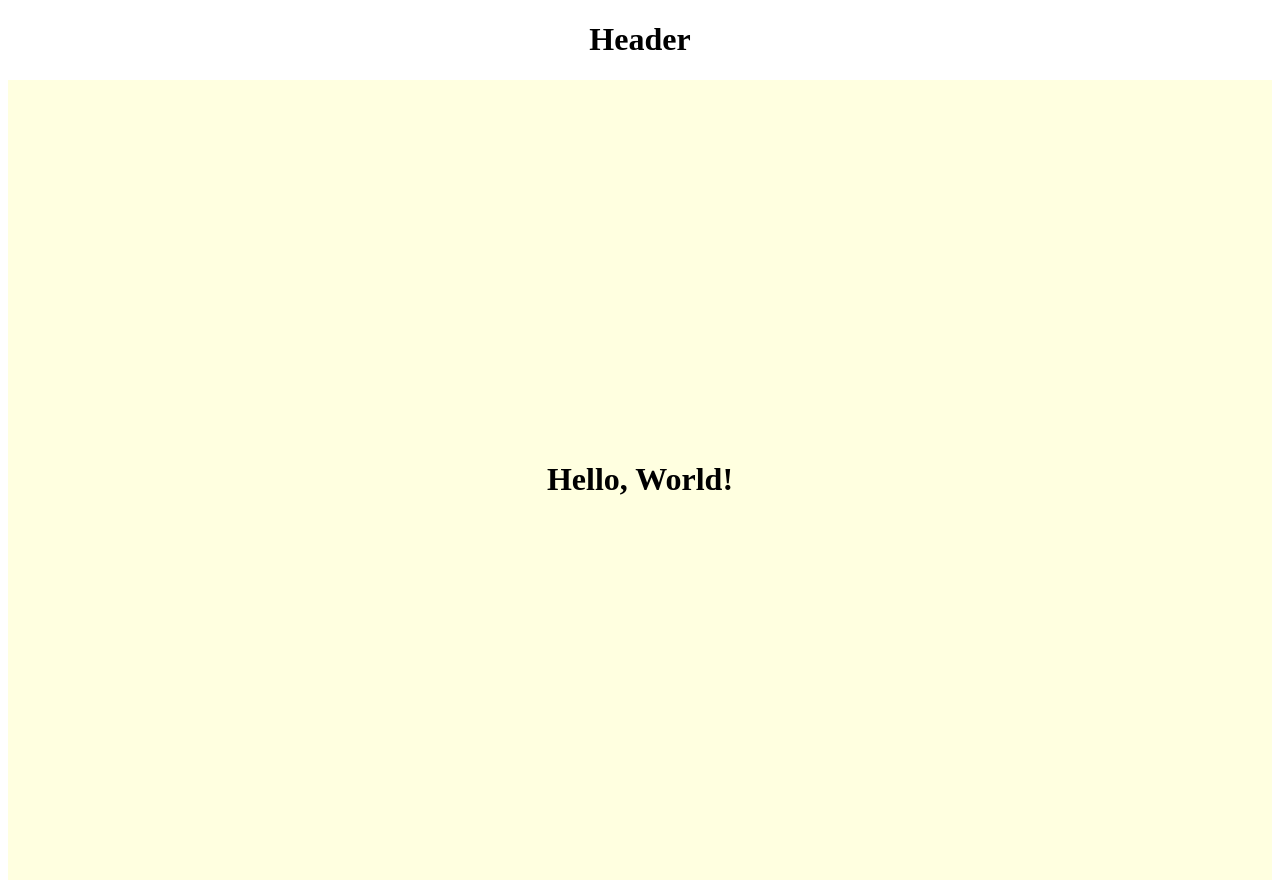
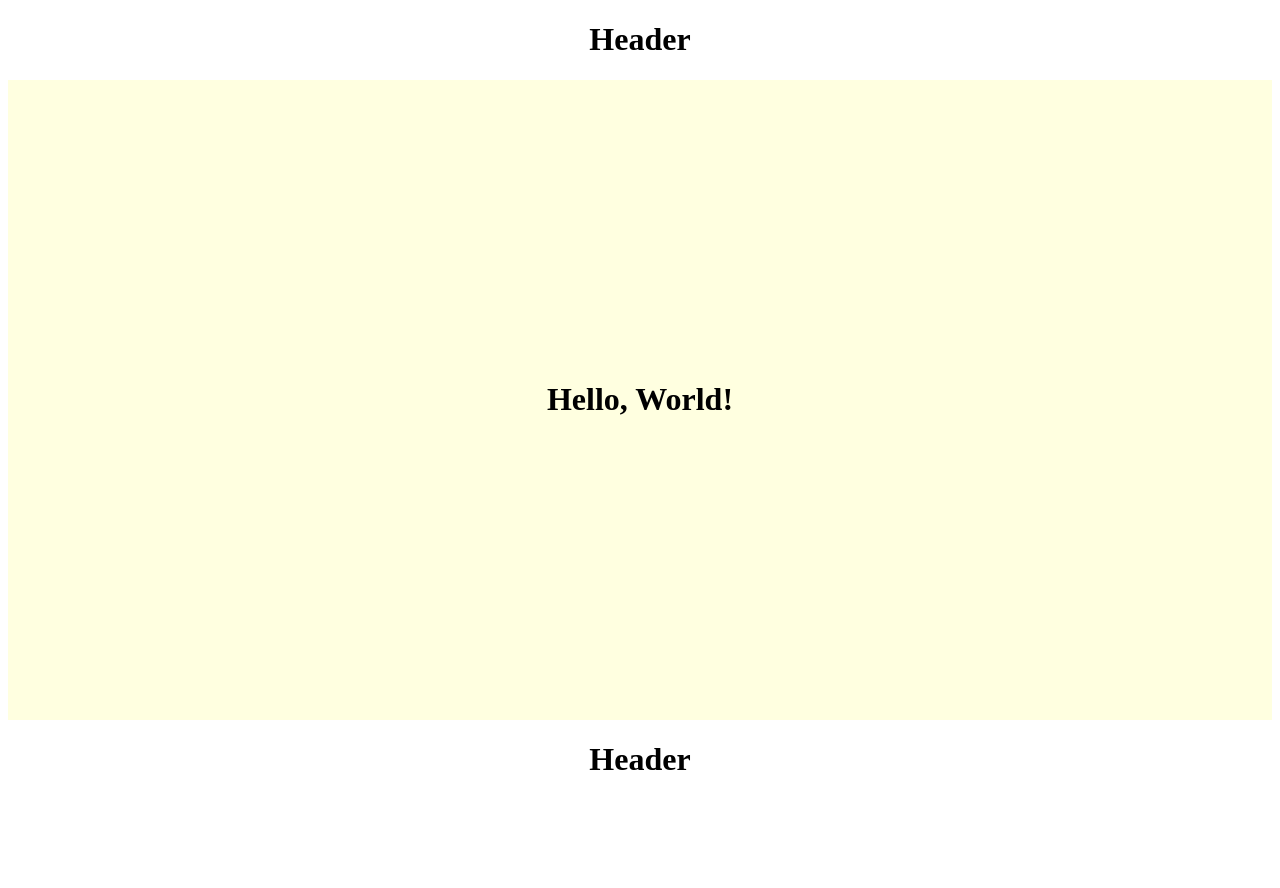
Before and after one commit to EAGALA-Z/practice-github, a React (Vite) app: page / in a window 1280 px wide. After the commit the page ends 800 px from the top, so only its background shows below. Built offline with nearby package versions, Linux system fonts and the light colour scheme.

Commit message:
Third commit

```diff
--- a/src/App.css
+++ b/src/App.css
@@ -2,7 +2,7 @@
   display: flex;
   justify-content: center;
   align-items: center;
-  height: 100vh;
+  height: 80vh;
   background-color: lightyellow;
 }
 
@@ -11,3 +11,7 @@
   justify-content: center;
   align-items: center;
 }
+
+.footer{
+  display: flex;
+}
--- a/src/App.tsx
+++ b/src/App.tsx
@@ -1,4 +1,5 @@
 import Header from './component/Header'
+import Footer from './component/Footer'
 import './App.css'
 
 function App() {
@@ -10,6 +11,7 @@ function App() {
       <div className="App">
         <h1>Hello, World!</h1>
       </div>
+      <Footer />
     </>
   )
 }
--- a/src/component/Footer.tsx
+++ b/src/component/Footer.tsx
@@ -0,0 +1,4 @@
+import "../App.css"
+export default function Footer() {
+  return <h1 className="header">Header</h1>;
+}
```
